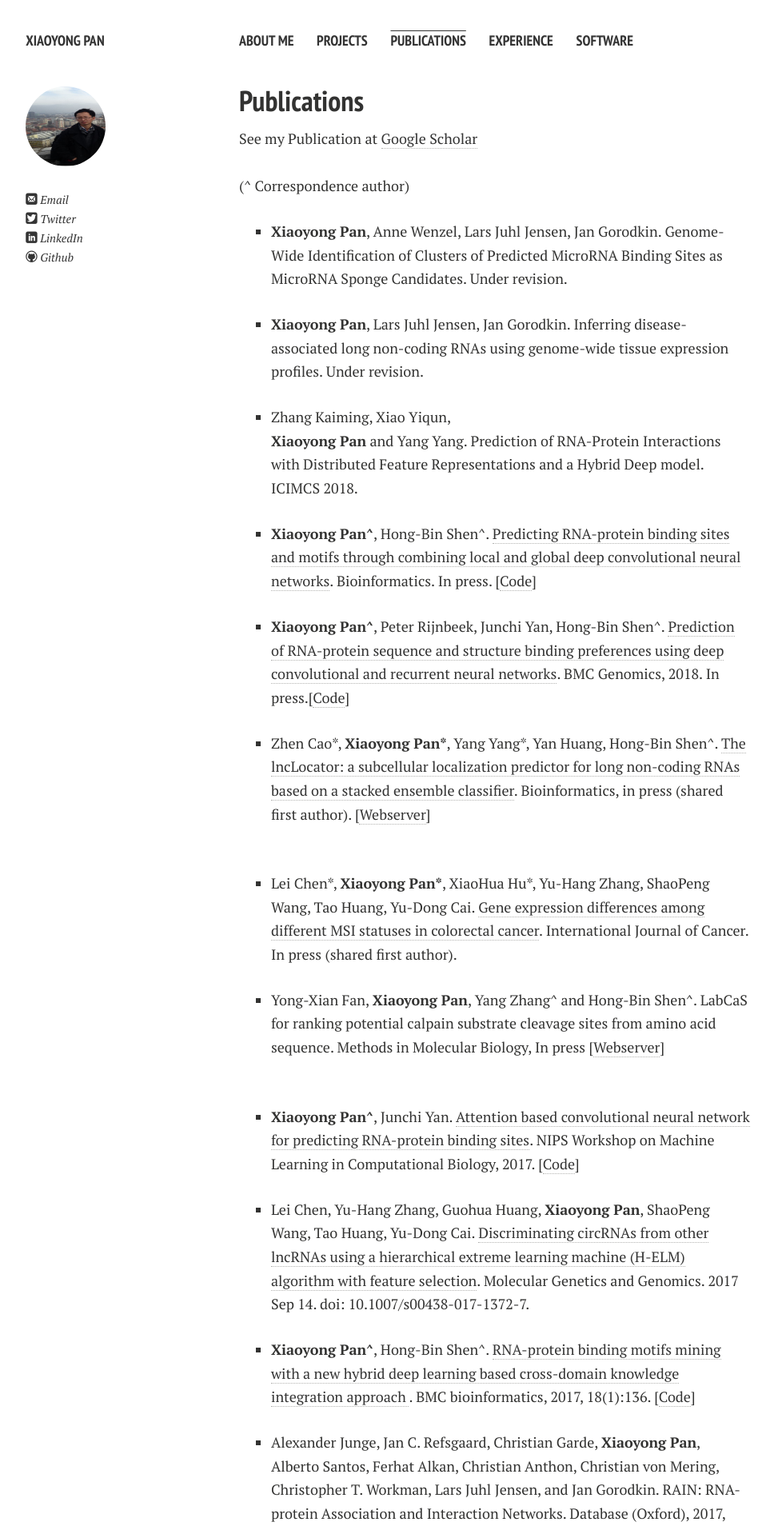
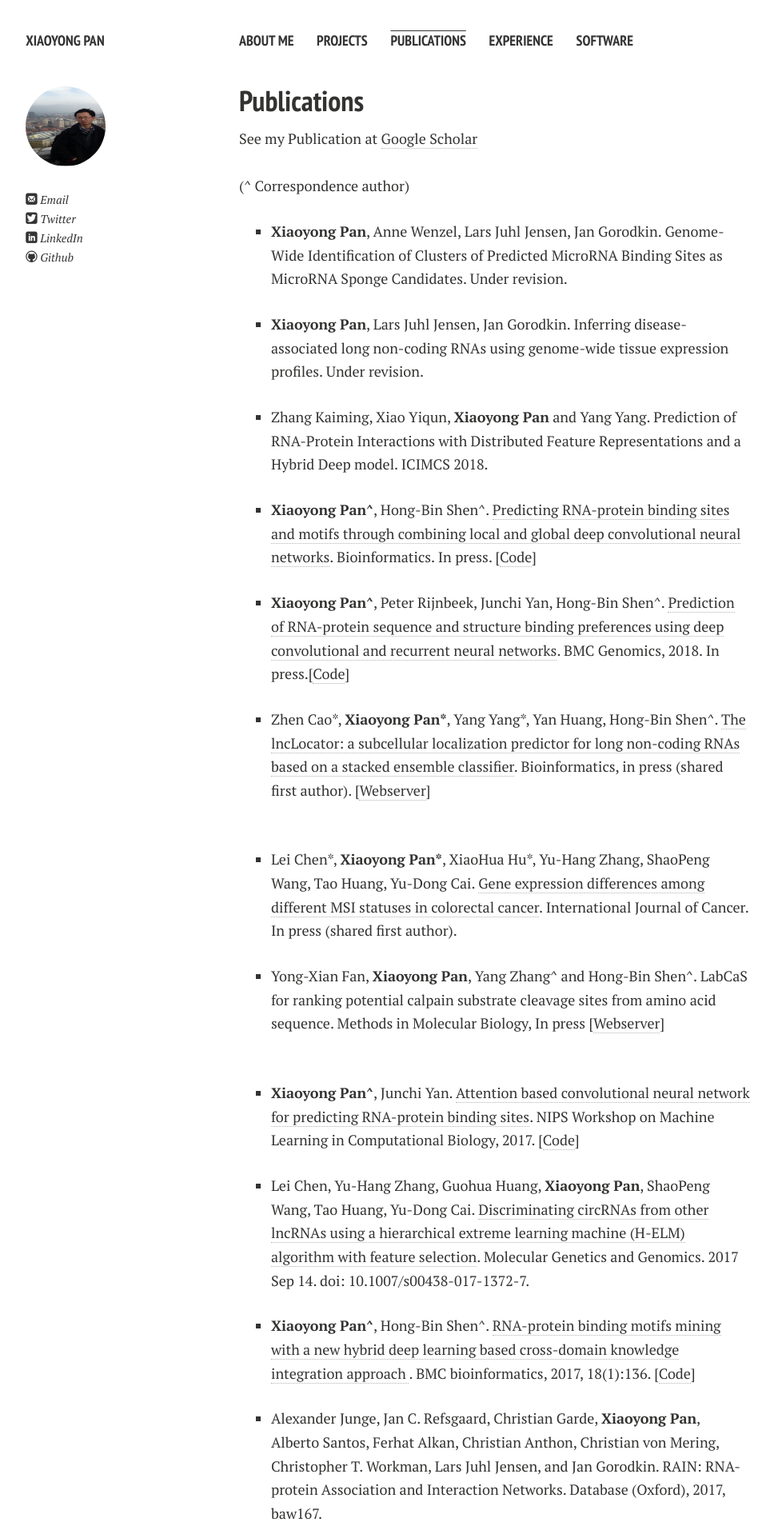
Before and after one commit to xypan1232/xypan1232.github.io, a Jekyll site: the page built from publications.md, in a window 1280 px wide. Shown: the top 1913 px of the page at 80% size, without its empty margins (21-989 px from the left). Built offline with Jekyll 4.4.1, drawn with Linux system fonts in a browser that asks for light colours; nearby versions of some CDN libraries; Markdown is read by kramdown in place of the engine named in the settings.

```diff
--- a/publications.md
+++ b/publications.md
@@ -20,7 +20,7 @@ See my Publication at <a href="https://scholar.google.com/citations?hl=en&user=Y
   </li>
 
 <li>
-    Zhang Kaiming, Xiao Yiqun, <p><b>Xiaoyong Pan</b> and Yang Yang. Prediction of RNA-Protein Interactions with Distributed Feature Representations and a Hybrid Deep model. ICIMCS 2018. </p>
+   <p> Zhang Kaiming, Xiao Yiqun, <b>Xiaoyong Pan</b> and Yang Yang. Prediction of RNA-Protein Interactions with Distributed Feature Representations and a Hybrid Deep model. ICIMCS 2018. </p>
   </li>
 
 <li>
```
